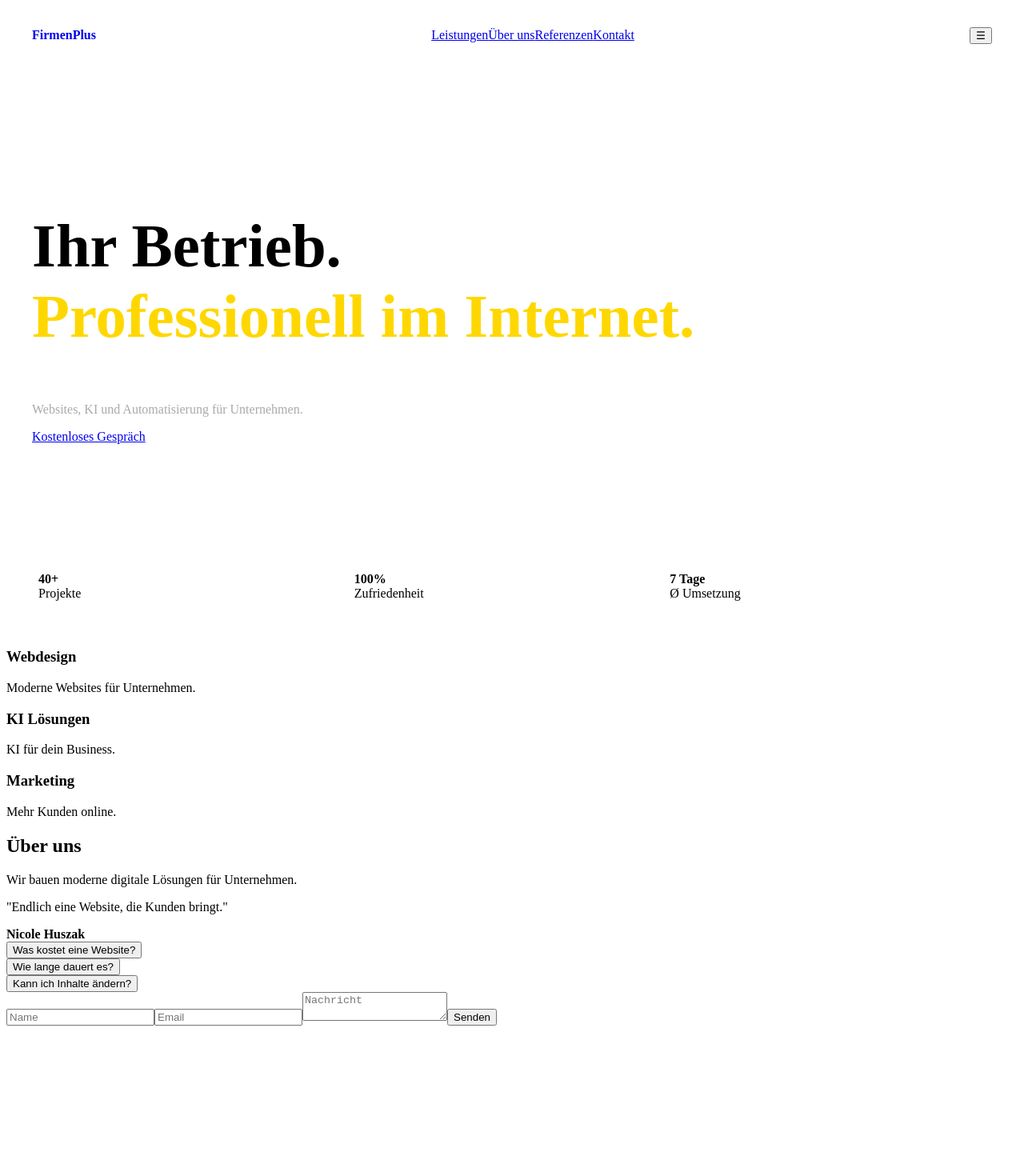
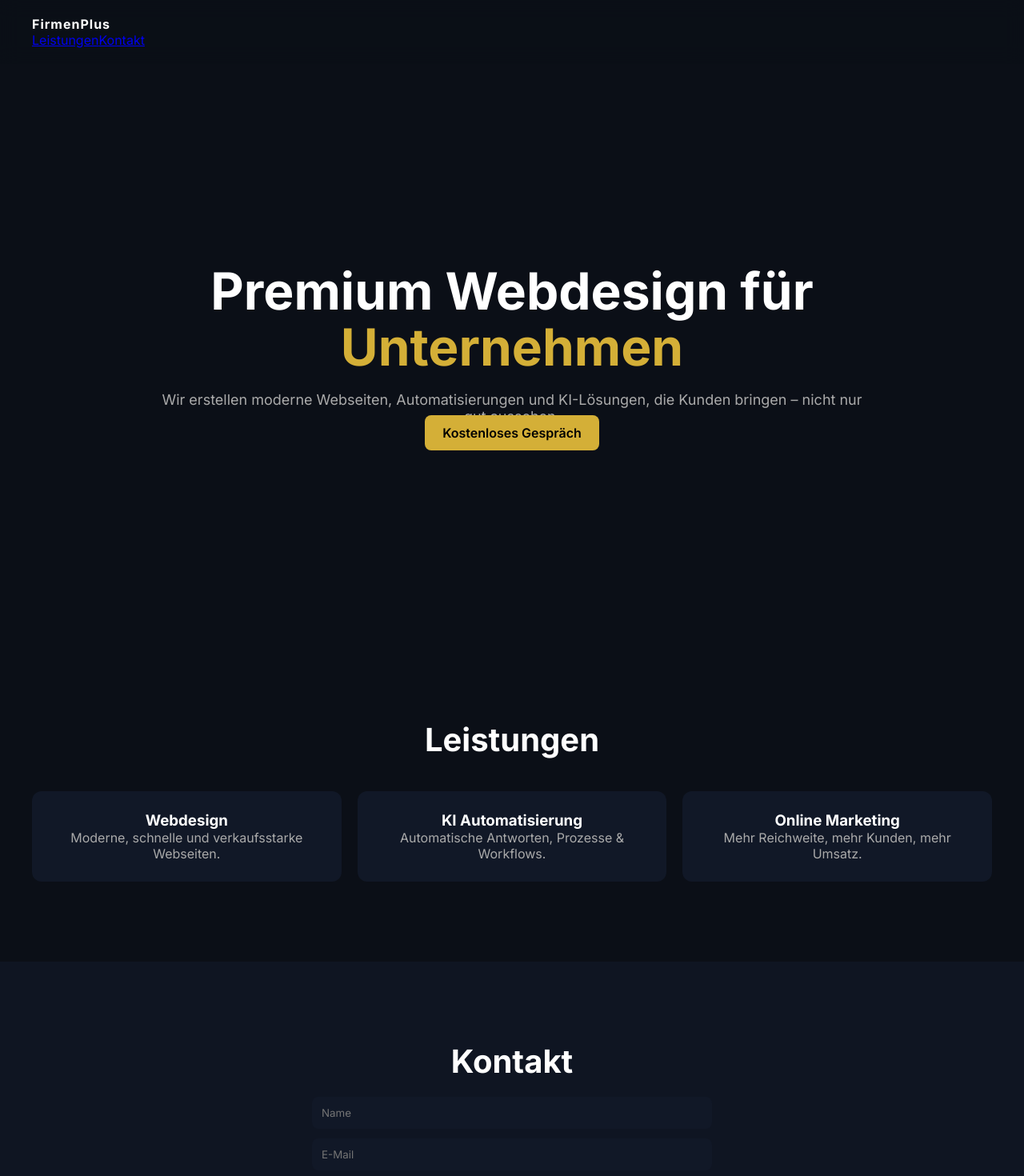
Before and after one commit to firmenauftritt/FirmenPlus, a React (Vite) app: page / in a window 1280 px wide. Shown: the top 1470 px of the page at 80% size. Before the commit the page ends 1290 px from the top, so only its background shows below. Built offline with nearby package versions, Linux system fonts and the light colour scheme; the HTML template or start-up script is replaced by a standard one.

Commit message:
Update App.jsx

```diff
--- a/src/App.jsx
+++ b/src/App.jsx
@@ -1,189 +1,116 @@
-import { useState, useEffect } from "react"
+import { useState } from "react";
+import "./styles.css";
 
 export default function App() {
-  const [scrolled, setScrolled] = useState(false)
-  const [mobileMenuOpen, setMobileMenuOpen] = useState(false)
-  const [openFaq, setOpenFaq] = useState(null)
-
-  const [formData, setFormData] = useState({
-    name: "",
-    company: "",
-    email: "",
-    phone: "",
-    message: "",
-  })
-
-  const [formStatus, setFormStatus] = useState("idle")
-
-  useEffect(() => {
-    const handleScroll = () => setScrolled(window.scrollY > 60)
-    window.addEventListener("scroll", handleScroll, { passive: true })
-    return () => window.removeEventListener("scroll", handleScroll)
-  }, [])
-
-  const handleNavClick = (e) => {
-    const href = e.currentTarget.getAttribute("href")
-    if (href?.startsWith("#")) {
-      e.preventDefault()
-      const el = document.querySelector(href)
-      if (el) {
-        const top = el.getBoundingClientRect().top + window.scrollY - 80
-        window.scrollTo({ top, behavior: "smooth" })
-      }
-      setMobileMenuOpen(false)
-    }
+  return (
+    <div>
+      <Navbar />
+      <Hero />
+      <Services />
+      <Contact />
+      <Footer />
+    </div>
+  );
 }
 
-  const handleFormSubmit = async (e) => {
-    e.preventDefault()
-    setFormStatus("sending")
+/* ================= NAVBAR ================= */
+function Navbar() {
+  return (
+    <nav className="nav">
+      <div className="container nav-inner">
+        <div className="logo">FirmenPlus</div>
 
-    await fetch("/api/contact", {
-      method: "POST",
-      body: JSON.stringify(formData),
-    })
-
-    setFormStatus("success")
+        <div className="nav-links">
+          <a href="#services">Leistungen</a>
+          <a href="#contact">Kontakt</a>
+        </div>
+      </div>
+    </nav>
+  );
 }
 
-  const navLinks = [
-    { href: "#leistungen", label: "Leistungen" },
-    { href: "#ueber-uns", label: "Über uns" },
-    { href: "#referenzen", label: "Referenzen" },
-    { href: "#kontakt", label: "Kontakt" },
-  ]
-
-  const SERVICES = [
-    { title: "Webdesign", subtitle: "Premium Websites", description: "Moderne Websites für Unternehmen.", bullets: ["SEO", "Schnell", "Mobil"] },
-    { title: "KI Lösungen", subtitle: "Automation", description: "KI für dein Business.", bullets: ["Chatbots", "Automationen", "24/7"] },
-    { title: "Marketing", subtitle: "Wachstum", description: "Mehr Kunden online.", bullets: ["Ads", "Social Media", "Branding"] },
-  ]
-
-  const TESTIMONIALS = [
-    {
-      text: "Endlich eine Website, die Kunden bringt.",
-      name: "Nicole Huszak",
-      company: "Podologie Huszak",
-      since: "Kunde seit 2023",
-    },
-  ]
-
-  const FAQS = [
-    { q: "Was kostet eine Website?", a: "Individuell je nach Projekt." },
-    { q: "Wie lange dauert es?", a: "Meist 1–2 Wochen." },
-    { q: "Kann ich Inhalte ändern?", a: "Ja, jederzeit möglich." },
-  ]
-
-  const stats = [
-    { value: "40+", label: "Projekte" },
-    { value: "100%", label: "Zufriedenheit" },
-    { value: "7 Tage", label: "Ø Umsetzung" },
-  ]
-
+/* ================= HERO ================= */
+function Hero() {
   return (
-    <div style={{ background: "var(--bg-primary)" }}>
-
-      {/* NAV */}
-      <nav className={`nav-container ${scrolled ? "nav-scrolled" : ""}`}>
-        <div style={{ maxWidth: "1200px", margin: "0 auto", padding: "0 2rem", height: "72px", display: "flex", alignItems: "center", justifyContent: "space-between" }}>
-          <a href="#" style={{ textDecoration: "none" }}>
-            <strong>FirmenPlus</strong>
-          </a>
-
-          <div className="hidden md:flex" style={{ gap: "2rem" }}>
-            {navLinks.map((l) => (
-              <a key={l.href} href={l.href} onClick={handleNavClick}>
-                {l.label}
-              </a>
-            ))}
-          </div>
-
-          <button className="md:hidden" onClick={() => setMobileMenuOpen(!mobileMenuOpen)}>
-            ☰
-          </button>
-        </div>
-      </nav>
-
-      {/* HERO (DEIN STYLE BEHALTEN) */}
-      <section className="hero-section">
-        <div style={{ maxWidth: "1200px", margin: "0 auto", padding: "120px 2rem" }}>
-          <h1 style={{ fontSize: "clamp(3rem, 6vw, 5rem)" }}>
-            Ihr Betrieb.<br />
-            <span style={{ color: "gold" }}>Professionell im Internet.</span>
+    <section className="hero">
+      <div className="container hero-inner">
+        <h1>
+          Premium Webdesign für <span>Unternehmen</span>
         </h1>
 
-          <p style={{ maxWidth: "600px", color: "#aaa" }}>
-            Websites, KI und Automatisierung für Unternehmen.
+        <p>
+          Wir erstellen moderne Webseiten, Automatisierungen und KI-Lösungen,
+          die Kunden bringen – nicht nur gut aussehen.
         </p>
 
-          <a className="btn-primary" href="#kontakt">
+        <a href="#contact" className="btn">
           Kostenloses Gespräch
         </a>
       </div>
     </section>
+  );
+}
 
-      {/* STATS */}
-      <section>
-        <div style={{ display: "grid", gridTemplateColumns: "repeat(3,1fr)", padding: "40px" }}>
-          {stats.map((s) => (
-            <div key={s.label}>
-              <strong>{s.value}</strong>
-              <div>{s.label}</div>
+/* ================= SERVICES ================= */
+function Services() {
+  return (
+    <section id="services" className="section">
+      <div className="container">
+        <h2>Leistungen</h2>
+
+        <div className="grid">
+          <div className="card">
+            <h3>Webdesign</h3>
+            <p>Moderne, schnelle und verkaufsstarke Webseiten.</p>
           </div>
-          ))}
+
+          <div className="card">
+            <h3>KI Automatisierung</h3>
+            <p>Automatische Antworten, Prozesse & Workflows.</p>
+          </div>
+
+          <div className="card">
+            <h3>Online Marketing</h3>
+            <p>Mehr Reichweite, mehr Kunden, mehr Umsatz.</p>
+          </div>
+        </div>
       </div>
     </section>
+  );
+}
 
-      {/* SERVICES */}
-      <section id="leistungen">
-        {SERVICES.map((s) => (
-          <div key={s.title}>
-            <h3>{s.title}</h3>
-            <p>{s.description}</p>
+/* ================= CONTACT ================= */
+function Contact() {
+  return (
+    <section id="contact" className="section dark">
+      <div className="container">
+        <h2>Kontakt</h2>
+
+        <form
+          className="form"
+          onSubmit={(e) => {
+            e.preventDefault();
+            alert("Nachricht gesendet (Demo)");
+          }}
+        >
+          <input placeholder="Name" required />
+          <input placeholder="E-Mail" required />
+          <textarea placeholder="Nachricht" rows="5" required />
+
+          <button className="btn">Senden</button>
+        </form>
       </div>
-        ))}
     </section>
+  );
+}
 
-      {/* ABOUT */}
-      <section id="ueber-uns">
-        <h2>Über uns</h2>
-        <p>Wir bauen moderne digitale Lösungen für Unternehmen.</p>
-      </section>
-
-      {/* TESTIMONIAL */}
-      <section id="referenzen">
-        {TESTIMONIALS.map((t) => (
-          <div key={t.name}>
-            <p>"{t.text}"</p>
-            <strong>{t.name}</strong>
+/* ================= FOOTER ================= */
+function Footer() {
+  return (
+    <footer className="footer">
+      <div className="container">
+        © {new Date().getFullYear()} FirmenPlus – Alle Rechte vorbehalten
       </div>
-        ))}
-      </section>
-
-      {/* FAQ */}
-      <section>
-        {FAQS.map((f, i) => (
-          <div key={i}>
-            <button onClick={() => setOpenFaq(openFaq === i ? null : i)}>
-              {f.q}
-            </button>
-            {openFaq === i && <p>{f.a}</p>}
-          </div>
-        ))}
-      </section>
-
-      {/* CONTACT */}
-      <section id="kontakt">
-        <form onSubmit={handleFormSubmit}>
-          <input placeholder="Name" onChange={(e) => setFormData({ ...formData, name: e.target.value })} />
-          <input placeholder="Email" onChange={(e) => setFormData({ ...formData, email: e.target.value })} />
-          <textarea placeholder="Nachricht" onChange={(e) => setFormData({ ...formData, message: e.target.value })} />
-          <button type="submit">
-            {formStatus === "sending" ? "Senden..." : "Senden"}
-          </button>
-        </form>
-      </section>
-
-    </div>
-  )
+    </footer>
+  );
 }
```
Lines whose indentation alone changed are shown as unchanged.
